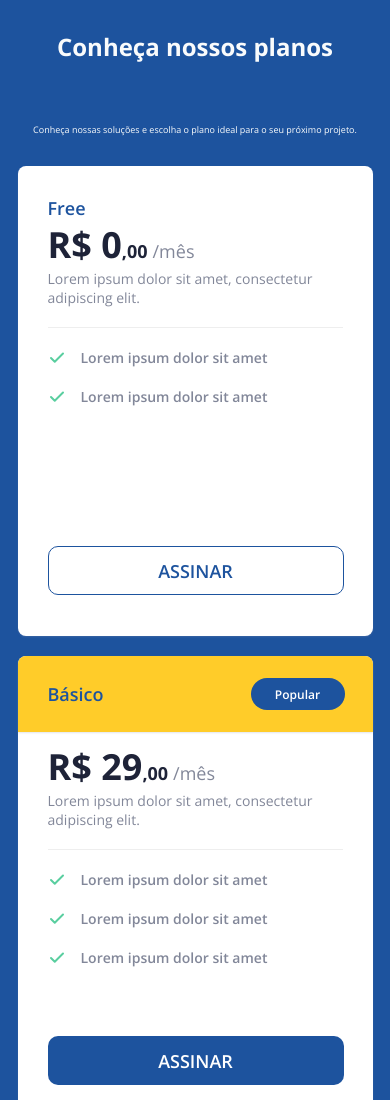
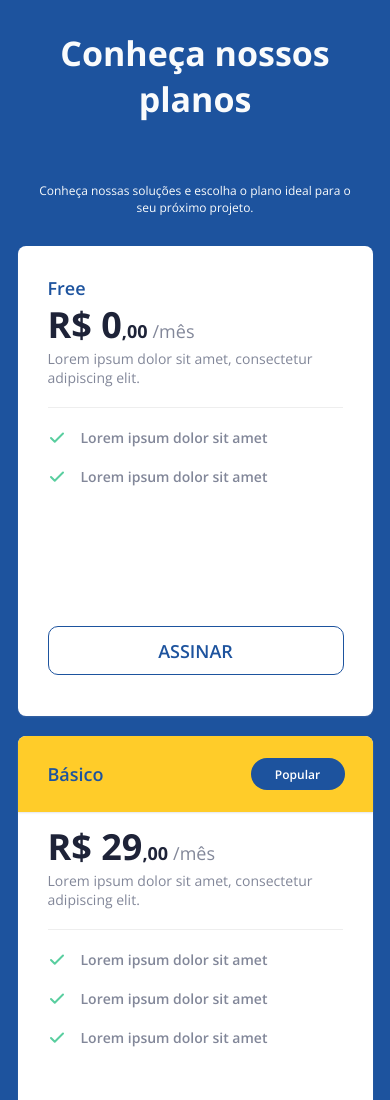
Before and after one commit to tamirescalixto/DesafioPricingTable, a plain HTML site: page index.html in a window 390 px wide. Shown: the top 1100 px of the page. Drawn offline with nearby package versions, Linux system fonts and the light colour scheme.

Commit message:
Update style.css

```diff
--- a/css/style.css
+++ b/css/style.css
@@ -291,13 +291,13 @@ div.container {
     }
 
     .mainText h1 {
-        font-size: 24px;
+        font-size: 34px;
         margin: 0 auto;
         padding: 30px;
     }
 
     .mainText h2 {
-        font-size: 9px;
+        font-size: 12px;
         margin: 0 auto;
         padding: 30px;
     }
```
